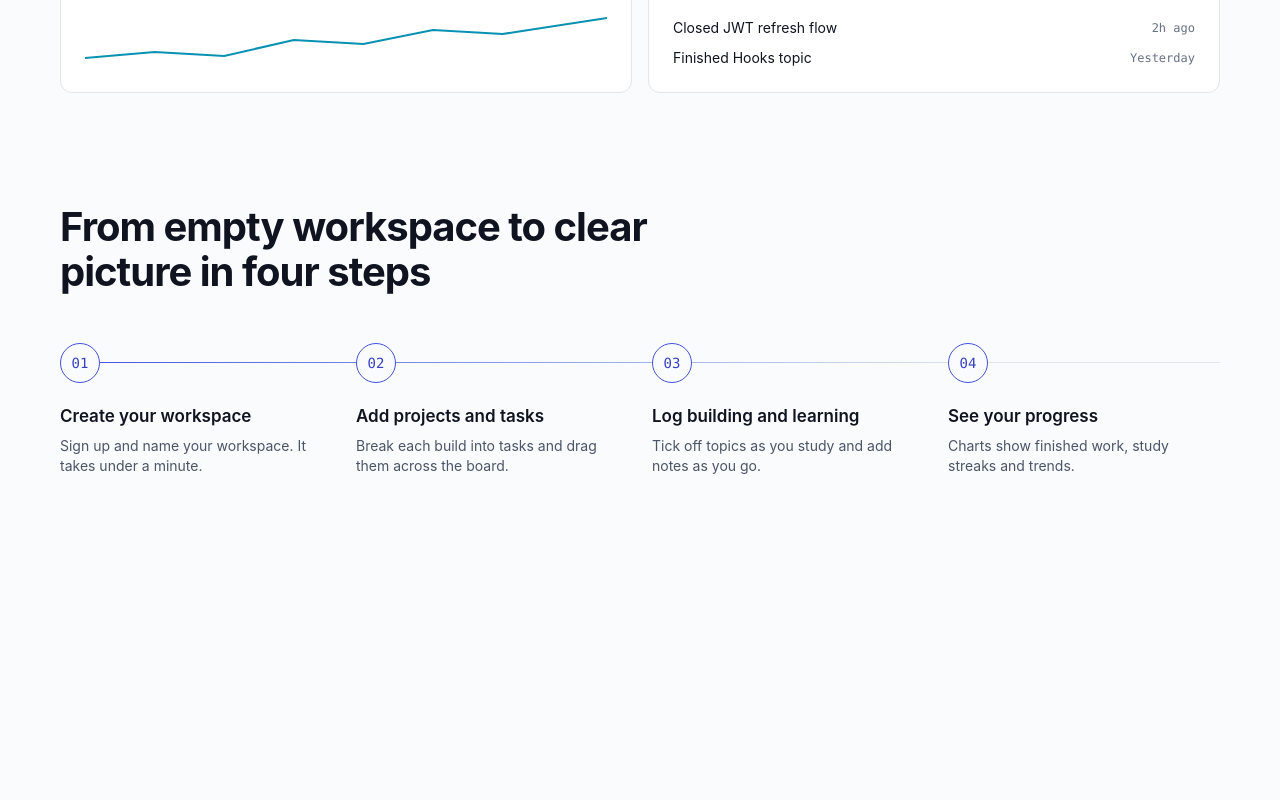
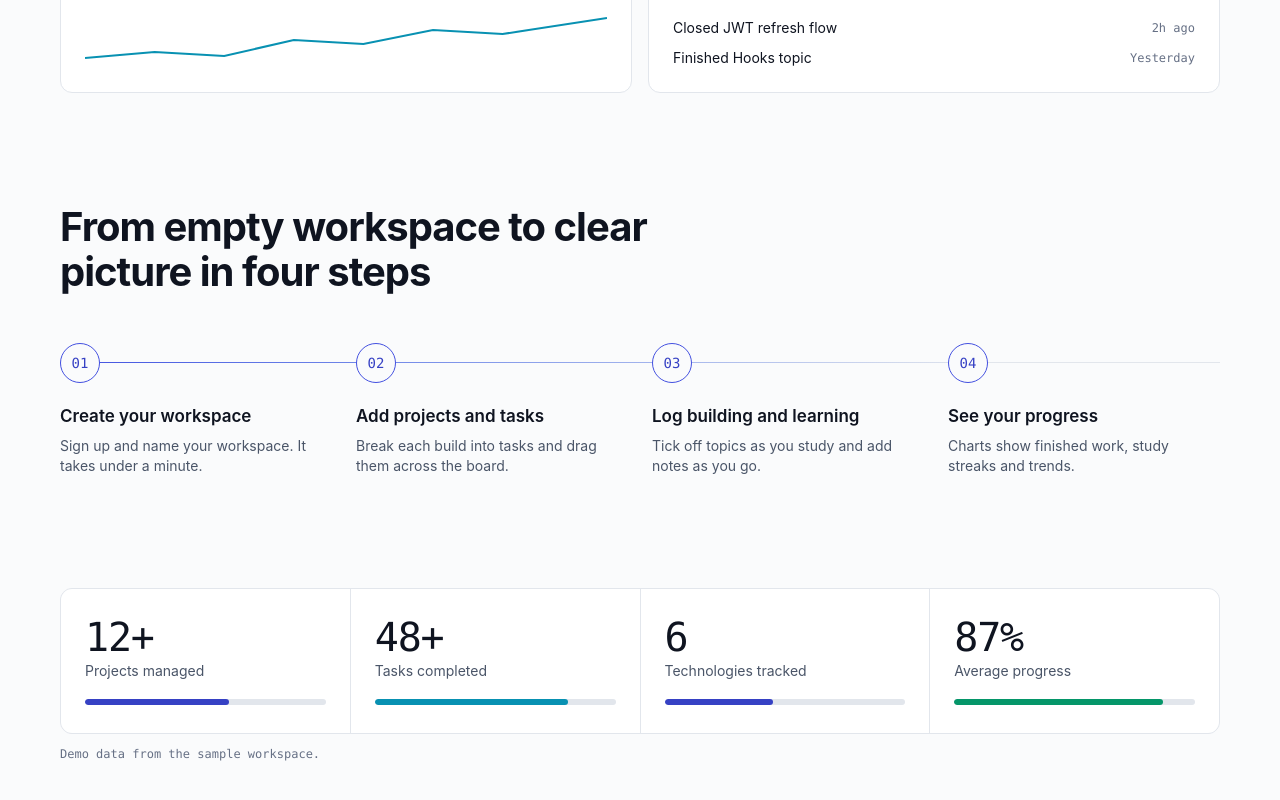
Before and after one commit to benjaminbii/devflow, a React (Vite) app: page /dashboard in a window 1280 px wide. Shown: the part 2256-3056 px from the top of the page. Before the commit the page ends 2844 px from the top, so only its background shows below. Built offline with nearby package versions, Linux system fonts and the light colour scheme.

Commit message:
feat: add the stats component to home page

```diff
--- a/src/pages/Home/Home.tsx
+++ b/src/pages/Home/Home.tsx
@@ -3,6 +3,7 @@ import { Features } from "@/components/landing/Features";
 import { Hero } from "@/components/landing/Hero";
 import { HowItWorks } from "@/components/landing/HowItWorks";
 import { Navbar } from "@/components/landing/Navbar";
+import  { StatsStrip } from "@/components/landing/StatsStrip";
 
 function Home() {
   return (
@@ -12,6 +13,7 @@ function Home() {
       <Hero/>
       <Features/>
       <HowItWorks/>
+      <StatsStrip/>
     </main>
 </>
   );
```
